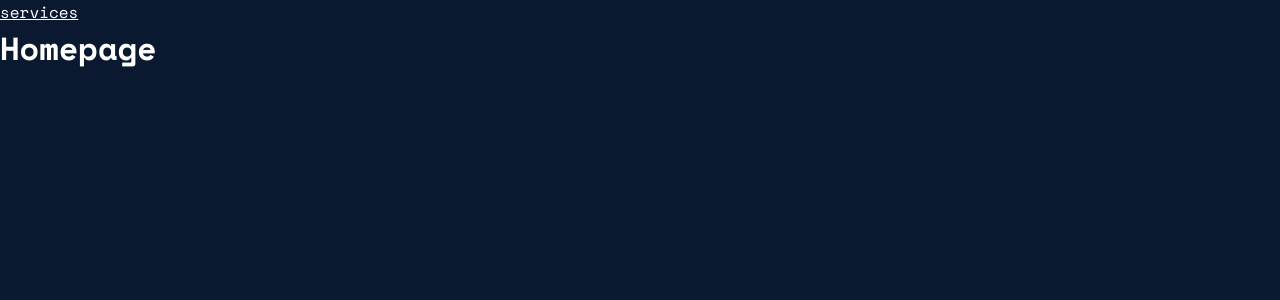
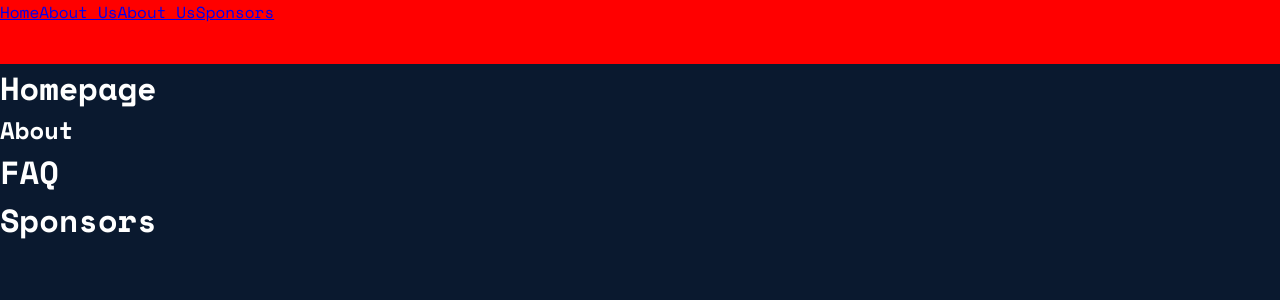
Before and after one commit to rtutz/NSBE-website, a React (Vite) app: page / in a window 1280 px wide. Shown: the top 300 px of the page. Built offline with nearby package versions, Linux system fonts and the light colour scheme.

Commit message:
added navigation

```diff
--- a/src/App.css
+++ b/src/App.css
@@ -1,9 +1,18 @@
 * {
   margin: 0;
   padding: 0;
+  font-family: 'Space Mono';
+}
+
+body {
   background-color: #0A192F;
-  color: #ffff;
-  font-family: 'Space Mono';
+  color: white;
+}
+
+.navbar {
+  background-color: red;
+  width: 100%;
+  height: 4rem;
 }
 
 /* #root {
--- a/src/App.jsx
+++ b/src/App.jsx
@@ -2,12 +2,18 @@
 import './App.css'
 import Homepage from './components/Homepage';
 import NavBar from './components/NavBar';
+import About from './components/About';
+import Faq from './components/Faq';
+import Sponsors from './components/Sponsors';
 
 function App() {
   return (
     <>
       <NavBar/>
       <Homepage/>
+      <About/>
+      <Faq/>
+      <Sponsors/>
     </>
   )
 }
--- a/src/components/About.jsx
+++ b/src/components/About.jsx
@@ -1,6 +1,6 @@
 function About() {
     return (
-        <section id="">
+        <section id="about">
             <h1>About</h1>
         </section>
     )
--- /dev/null
+++ b/src/components/Faq.jsx
@@ -0,0 +1,9 @@
+function Faq() {
+    return (
+        <div id="faq">
+            <h1>FAQ</h1>
+        </div>
+    )
+}
+
+export default Faq;
--- a/src/components/Homepage.jsx
+++ b/src/components/Homepage.jsx
@@ -1,8 +1,8 @@
 function Homepage() {
     return (
-        <>
+        <div id="#homepage">
             <h1>Homepage</h1>
-        </>
+        </div>
     )
 }
 
--- a/src/components/NavBar.jsx
+++ b/src/components/NavBar.jsx
@@ -3,12 +3,23 @@ import { HashLink as Link } from 'react-router-hash-link'
 
 function NavBar() {
     return (
-    <Router>
-      <Link to="#about">
-        services
-      </Link>
+    <div className="navbar">
+      <Router>
+        <Link to="#homepage">
+          Home
+        </Link>
+        <Link to="#about">
+          About Us
+        </Link>
+        <Link to="#faq">
+          About Us
+        </Link>
+        <Link to="#sponsors">
+          Sponsors
+        </Link>
 
     </Router>
+    </div>
     )
 }
 
--- a/src/components/Sponsors.jsx
+++ b/src/components/Sponsors.jsx
@@ -1,8 +1,8 @@
 function Sponsors() {
     return (
-        <>
+        <div id="sponsors">
             <h1>Sponsors</h1>
-        </>
+        </div>
     )
 }
 
```
